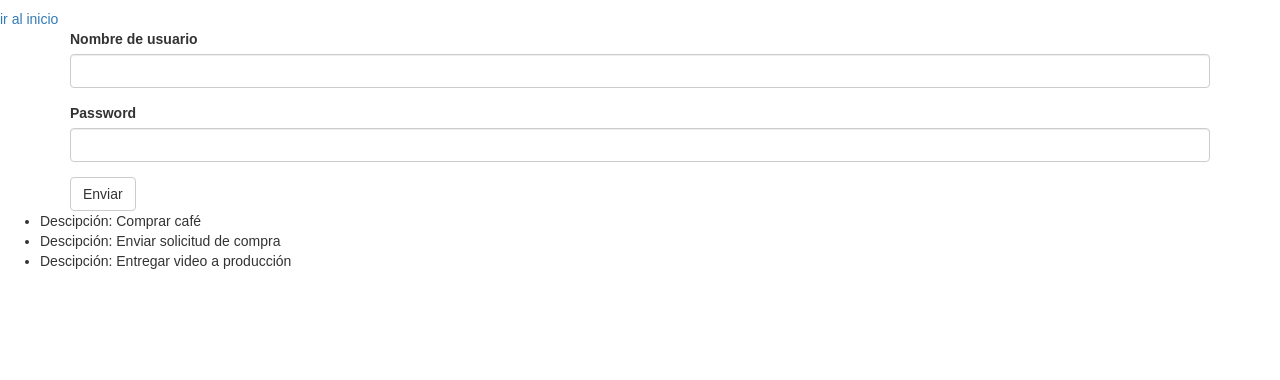
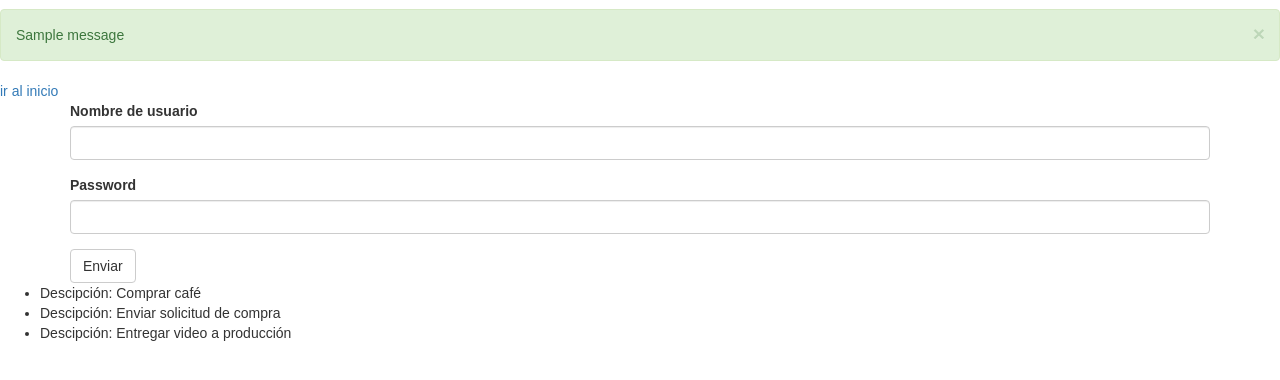
Before and after one commit to AlexisLoya/flask-course, a Flask app: page /hello in a window 1280 px wide. Shown: the part 63-443 px from the top of the page. Run offline with Flask 2, Linux system fonts and the light colour scheme; one stand-in notice (Sample message) is shown; some libraries are stand-ins or nearby versions.

Commit message:
Agregando mensajes emergentes

```diff
--- a/main.py
+++ b/main.py
@@ -1,4 +1,4 @@
-from flask import Flask, request, make_response, redirect, render_template, session, url_for
+from flask import Flask, request, make_response, redirect, render_template, session, url_for, flash
 from flask_bootstrap import Bootstrap
 from flask_wtf import FlaskForm
 from wtforms.fields import StringField, PasswordField, SubmitField
@@ -59,6 +59,9 @@ def hello():
     if login_form.validate_on_submit():
         username = login_form.username.data
         session['username'] = username
+
+        #flash
+        flash('Nombre de usuario registrado con exito')
         return redirect(url_for('index'))
 
     return render_template('hello.html', **context)
--- a/templates/base.html
+++ b/templates/base.html
@@ -12,6 +12,17 @@
     {% block navbar%}
         {% include 'navbar.html' %}
     {% endblock %}
+    {% for message in get_flashed_messages() %}
+        <div class="alert alert-success alert-dismissible">
+            <button type="button"
+                data-dismiss="alert"
+                class="close">&times;</button>
+            {{ message }}
+        </div>
+    {% endfor %}
+    {% block content %} {% endblock %}
 
-   {% block content %} {% endblock %}
+    {% block scripts %}
+        {{ super() }}
+    {% endblock %}
 {% endblock %}
```
